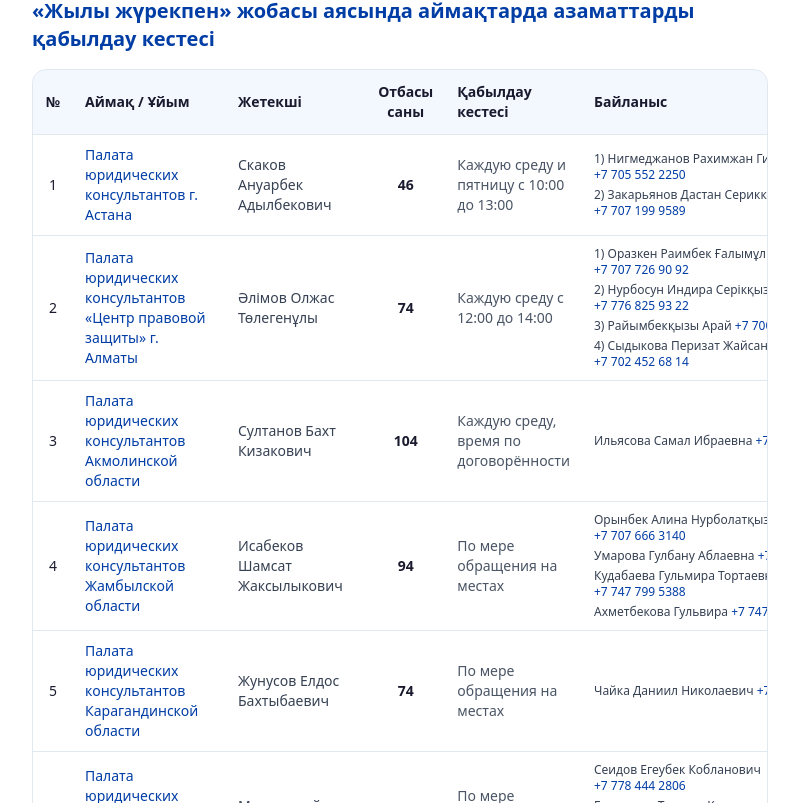
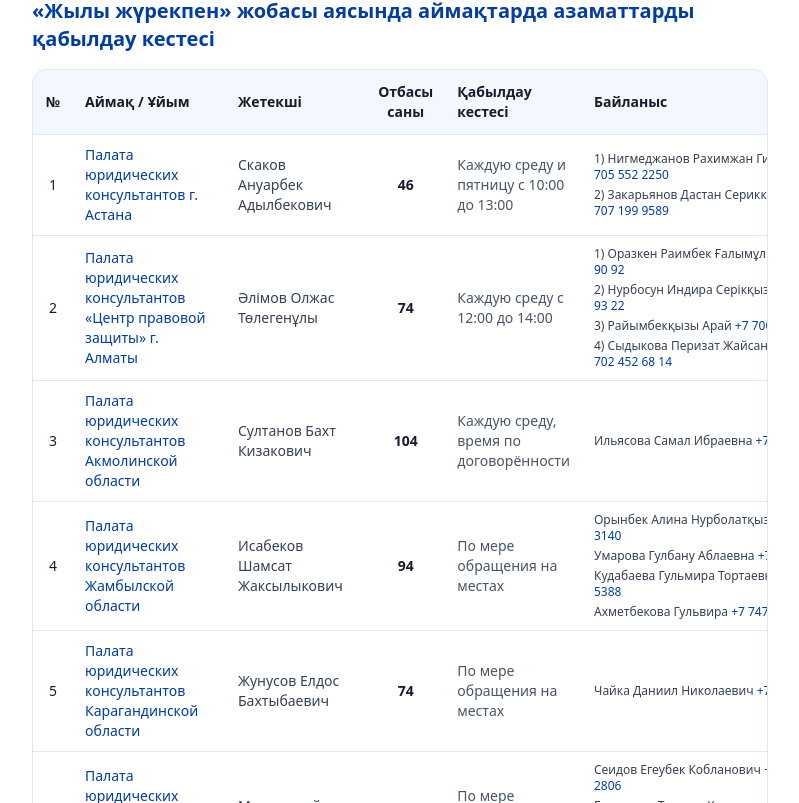
Before and after one commit to zhanabay999/czhs-portal, a Next.js app: page /kk/partners/rcla in a window 1280 px wide. Shown: the part 737-1540 px from the top of the page, without its empty margins (240-1039 px from the left). Built offline with nearby package versions, Linux system fonts and the light colour scheme; no server answers.

Commit message:
fix: constrain contacts column width, allow phone wrap

```diff
--- a/src/app/[locale]/(public)/partners/rcla/page.tsx
+++ b/src/app/[locale]/(public)/partners/rcla/page.tsx
@@ -118,14 +118,14 @@ export default async function RCLAPage({ params }: Props) {
                   <td className="px-3 py-2.5 text-gray-700">{row.head}</td>
                   <td className="px-3 py-2.5 text-center font-semibold">{row.count}</td>
                   <td className="px-3 py-2.5 text-gray-600">{row.schedule}</td>
-                  <td className="px-3 py-2.5">
+                  <td className="px-3 py-2.5 max-w-[300px]">
                     <ul className="space-y-1">
                       {row.contacts.split("\n").map((c, i) => {
                         const match = c.match(/^(.*?)(\+7[\d\s]+)(.*)$/);
                         if (match) {
                           return (
                             <li key={i} className="text-xs text-gray-700">
-                              {match[1]}<a href={`tel:${match[2].replace(/\s/g, "")}`} className="font-medium text-[#003DA5] whitespace-nowrap hover:underline">{match[2]}</a>{match[3]}
+                              {match[1]}<a href={`tel:${match[2].replace(/\s/g, "")}`} className="font-medium text-[#003DA5] hover:underline">{match[2]}</a>{match[3]}
                             </li>
                           );
                         }
```
